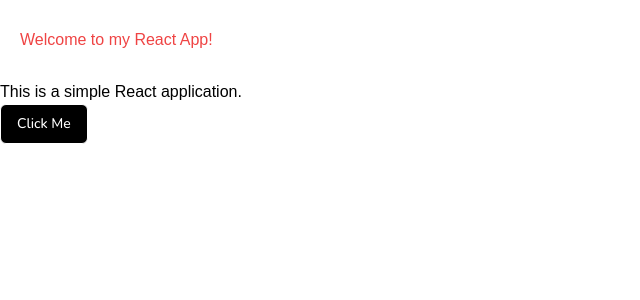
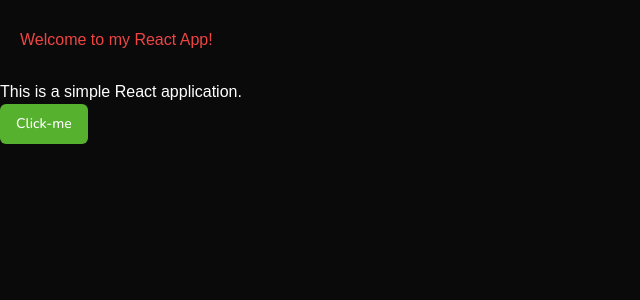
Before and after one commit to DouglasRamosP/dashboard-financeira, a React (Vite) app: page / in a window 1280 px wide. Shown: the top 300 px of the page, without its empty margins (0-640 px from the left). Built offline with nearby package versions, Linux system fonts and the light colour scheme; a web font is replaced by a local one.

Commit message:
feat: update shadcn theme colors

```diff
--- a/src/App.jsx
+++ b/src/App.jsx
@@ -5,12 +5,7 @@
     <div>
       <h1 className="my-2 p-5 text-red-500">Welcome to my React App!</h1>
       <p>This is a simple React application.</p>
-      <Button
-        className="bg-black text-white hover:bg-blue-600"
-        variant="outline"
-      >
-        Click Me
-      </Button>
+      <Button>Click-me</Button>
     </div>
   )
 }
--- a/src/index.css
+++ b/src/index.css
@@ -119,72 +119,61 @@
 }
 
 @layer base {
-  :root {
-    --background: oklch(1 0 0);
-    --foreground: oklch(0.145 0 0);
-    --card: oklch(1 0 0);
-    --card-foreground: oklch(0.145 0 0);
-    --popover: oklch(1 0 0);
-    --popover-foreground: oklch(0.145 0 0);
-    --primary: oklch(0.205 0 0);
-    --primary-foreground: oklch(0.985 0 0);
-    --secondary: oklch(0.97 0 0);
-    --secondary-foreground: oklch(0.205 0 0);
-    --muted: oklch(0.97 0 0);
-    --muted-foreground: oklch(0.556 0 0);
-    --accent: oklch(0.97 0 0);
-    --accent-foreground: oklch(0.205 0 0);
-    --destructive: oklch(0.577 0.245 27.325);
-    --border: oklch(0.922 0 0);
-    --input: oklch(0.922 0 0);
-    --ring: oklch(0.708 0 0);
-    --chart-1: oklch(0.809 0.105 251.813);
-    --chart-2: oklch(0.623 0.214 259.815);
-    --chart-3: oklch(0.546 0.245 262.881);
-    --chart-4: oklch(0.488 0.243 264.376);
-    --chart-5: oklch(0.424 0.199 265.638);
-    --radius: 0.5rem;
-    --sidebar: oklch(0.985 0 0);
-    --sidebar-foreground: oklch(0.145 0 0);
-    --sidebar-primary: oklch(0.205 0 0);
-    --sidebar-primary-foreground: oklch(0.985 0 0);
-    --sidebar-accent: oklch(0.97 0 0);
-    --sidebar-accent-foreground: oklch(0.205 0 0);
-    --sidebar-border: oklch(0.922 0 0);
-    --sidebar-ring: oklch(0.708 0 0);
-  }
-  .dark {
-    --background: oklch(0.145 0 0);
-    --foreground: oklch(0.985 0 0);
-    --card: oklch(0.205 0 0);
-    --card-foreground: oklch(0.985 0 0);
-    --popover: oklch(0.205 0 0);
-    --popover-foreground: oklch(0.985 0 0);
-    --primary: oklch(0.922 0 0);
-    --primary-foreground: oklch(0.205 0 0);
-    --secondary: oklch(0.269 0 0);
-    --secondary-foreground: oklch(0.985 0 0);
-    --muted: oklch(0.269 0 0);
-    --muted-foreground: oklch(0.708 0 0);
-    --accent: oklch(0.269 0 0);
-    --accent-foreground: oklch(0.985 0 0);
-    --destructive: oklch(0.704 0.191 22.216);
-    --border: oklch(1 0 0 / 10%);
-    --input: oklch(1 0 0 / 15%);
-    --ring: oklch(0.556 0 0);
-    --chart-1: oklch(0.809 0.105 251.813);
-    --chart-2: oklch(0.623 0.214 259.815);
-    --chart-3: oklch(0.546 0.245 262.881);
-    --chart-4: oklch(0.488 0.243 264.376);
-    --chart-5: oklch(0.424 0.199 265.638);
-    --sidebar: oklch(0.205 0 0);
-    --sidebar-foreground: oklch(0.985 0 0);
-    --sidebar-primary: oklch(0.488 0.243 264.376);
-    --sidebar-primary-foreground: oklch(0.985 0 0);
-    --sidebar-accent: oklch(0.269 0 0);
-    --sidebar-accent-foreground: oklch(0.985 0 0);
-    --sidebar-border: oklch(1 0 0 / 10%);
-    --sidebar-ring: oklch(0.556 0 0);
+  @layer base {
+    :root {
+      --primary-blue: 217 97% 61%;
+      --primary-green: 102 59% 44%;
+      --primary-red: 0 81% 55%;
+
+      /* Fundo da aplicação (<body>) */
+      --background: 0 0% 3.9%;
+      --foreground: 0 0% 100%;
+
+      /* Fundo do <Card> */
+      --card: 0 0 9%;
+      --card-foreground: 0 0% 100%;
+
+      /* Fundo do <DropdownMenu>, <HoverCard>, <Popover> */
+      --popover: 0 0 9%;
+      --popover-foreground: 0 0% 100%;
+
+      /* Botões */
+      --primary: 102 59% 44%;
+      --primary-foreground: 0 0% 100%;
+      --secondary: 240 4% 16%;
+      --secondary-foreground: 0 0% 100%;
+
+      /* Fundo do <Switch>, <Skeleton> e <TabList> */
+      --muted: 240 4% 16%;
+      --muted-foreground: 0 0% 63.9%;
+
+      /* Efeito de hover no <DropdownMenu>, <HoverCard> e <Popover> */
+      --accent: 240 4% 16%;
+      --accent-foreground: 0 0% 100%;
+
+      /* Botões perigosos (deleção, por exemplo) */
+      --destructive: 0 81% 55%;
+      --destructive-foreground: 0 0% 100%;
+
+      /* Borda dos elementos */
+      --border: 240 4% 16%;
+
+      /* Borda dos inputs */
+      --input: 240 4% 16%;
+
+      /* Cor do ring nos inputs */
+      --ring: 0 0% 83.1%;
+
+      /* Border radius para cards, inputs e botões */
+      --radius: 0.5rem;
+
+      /* Gráficos */
+      --chart-1: 220 70% 50%;
+      --chart-2: 160 60% 45%;
+      --chart-3: 30 80% 55%;
+      --chart-4: 280 65% 60%;
+      --chart-5: 340 75% 55%;
+    }
   }
 }
 
--- a/tailwind.config.js
+++ b/tailwind.config.js
@@ -23,6 +23,9 @@
         primary: {
           DEFAULT: 'hsl(var(--primary))',
           foreground: 'hsl(var(--primary-foreground))',
+          red: 'hsl(var(--primary-red))',
+          green: 'hsl(var(--primary-green))',
+          blue: 'hsl(var(--primary-blue))',
         },
         secondary: {
           DEFAULT: 'hsl(var(--secondary))',
```
